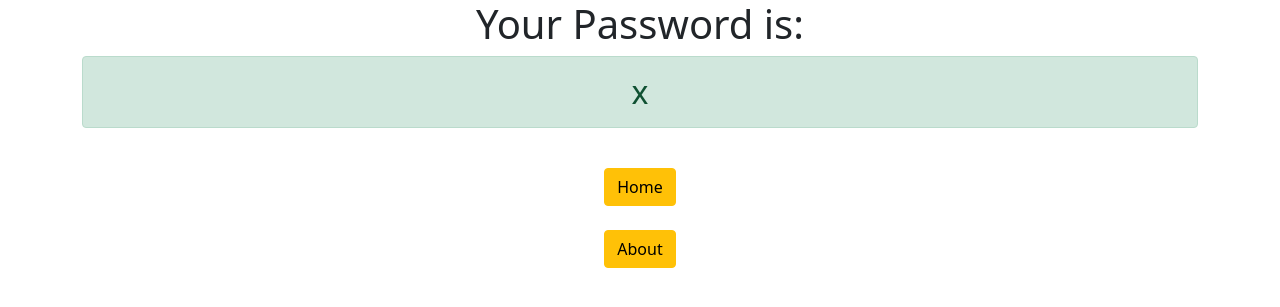
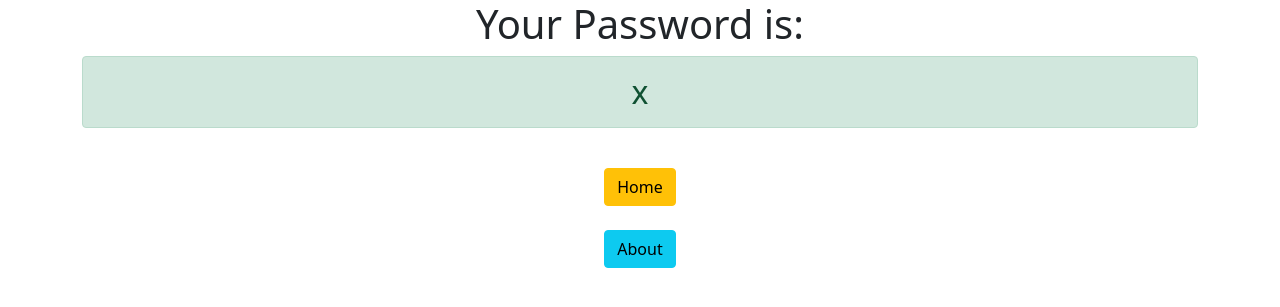
Before and after one commit to mitsire/password_generator_django, a Django app: template generator/templates/generator/password.html in a window 1280 px wide. Shown: the top 307 px of the page. Run offline with Django 3.2, Linux system fonts and the light colour scheme; the template is opened without the code that fills it: most values are stand-ins (such as "Sample title", 1, 10 or a date in 2020).

Commit message:
new button

```diff
--- a/generator/templates/generator/password.html
+++ b/generator/templates/generator/password.html
@@ -6,5 +6,5 @@
     <a href={% url 'home' %} class="btn btn-warning"> Home </a>
     <br>
     <br>
-    <a href={% url 'about' %} class="btn btn-warning"> About </a>
+    <a href={% url 'about' %} class="btn btn-info"> About </a>
 </div>
```
